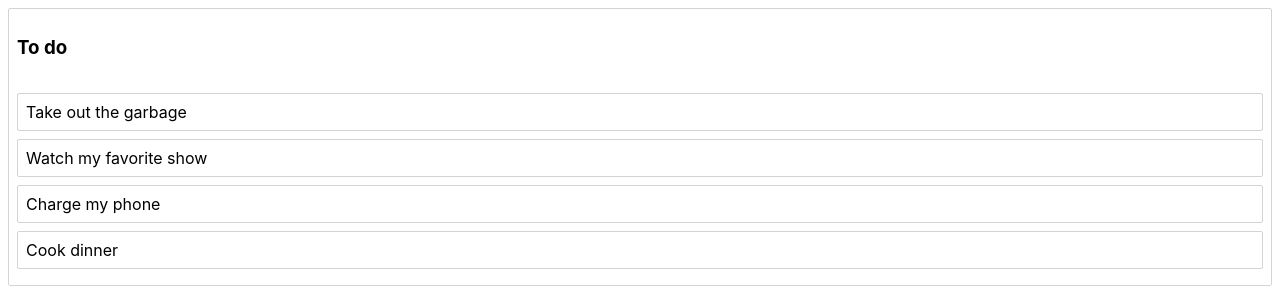
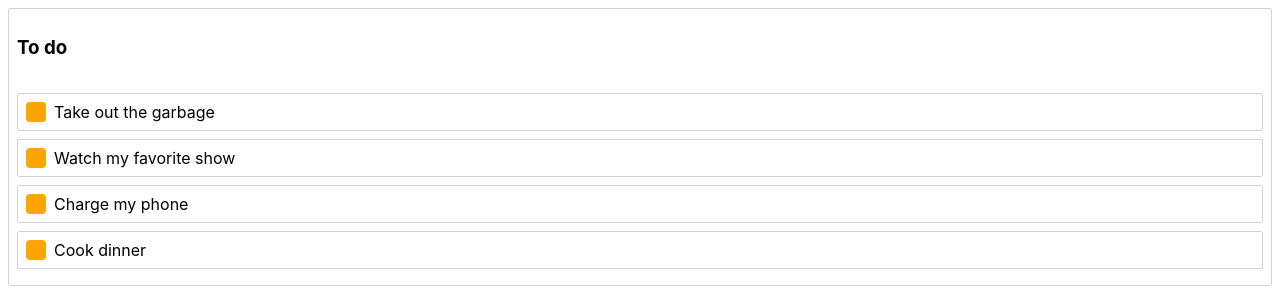
Before and after one commit to hyunchol-jun/react-beautiful-dnd-practice, a React (Create React App) app: page / in a window 1280 px wide. Shown: the top 308 px of the page. Built offline with nearby package versions, Linux system fonts and the light colour scheme; the HTML template or start-up script is replaced by a standard one.

Commit message:
Add drag handles to list items

```diff
--- a/src/components/Task.js
+++ b/src/components/Task.js
@@ -7,6 +7,15 @@ const Container = styled.div`
     padding: 0.5rem;
     margin-bottom: 0.5rem;
     background-color: ${props => props.isDragging ? "lightgreen" : "white"};
+    display: flex;
+    gap: 0.5rem;
+`;
+
+const Handle = styled.div`
+    width: 1.25rem;
+    height: 1.25rem;
+    background-color: orange;
+    border-radius: 0.25rem;
 `;
 
 function Task({task, index}) {
@@ -15,10 +24,10 @@ function Task({task, index}) {
             {(provided, snapshot) => (
                 <Container
                     {...provided.draggableProps}
-                    {...provided.dragHandleProps}
                     ref={provided.innerRef}
                     isDragging={snapshot.isDragging}
                 >
+                    <Handle {...provided.dragHandleProps} />
                     {task.content}
                 </Container>
             )}
```
